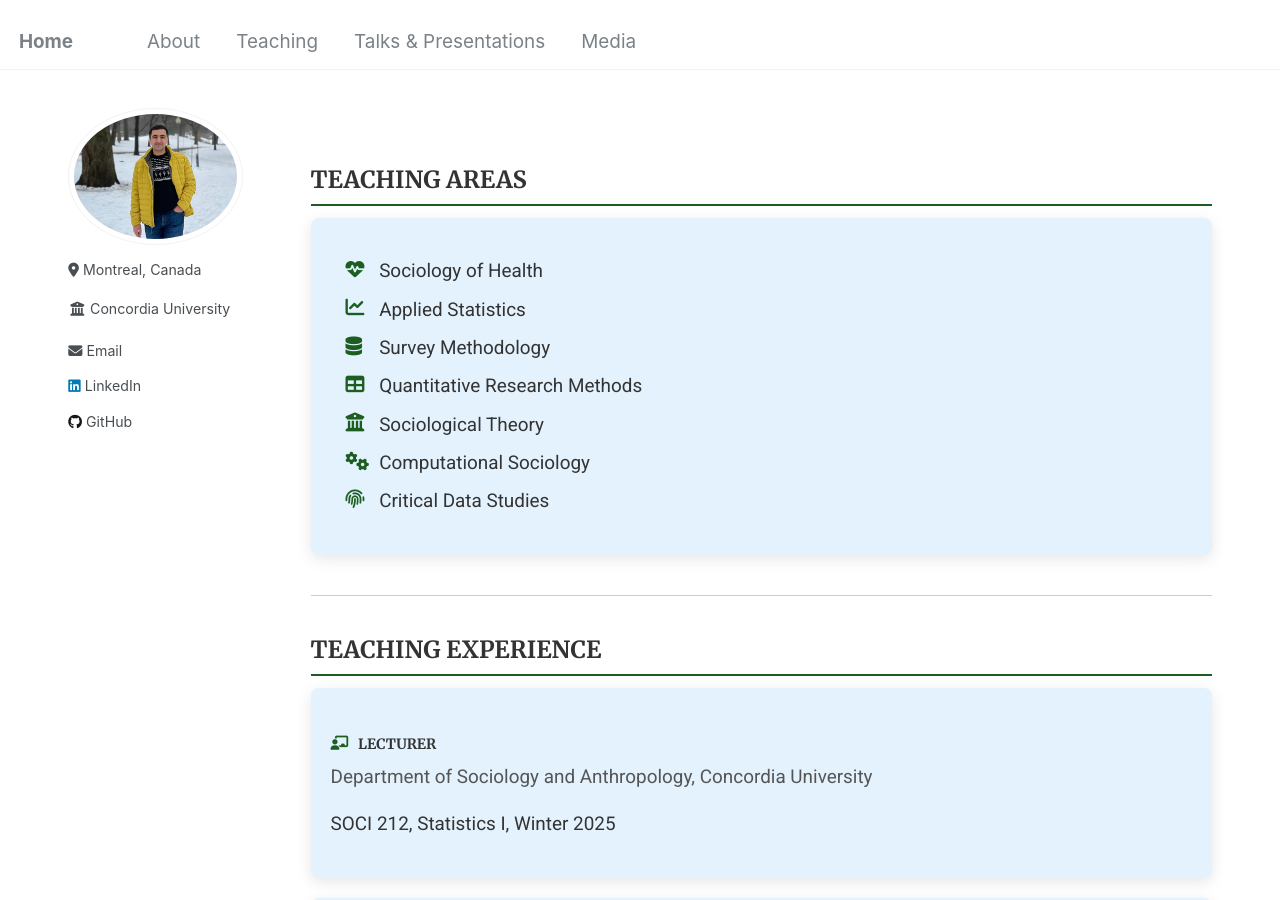
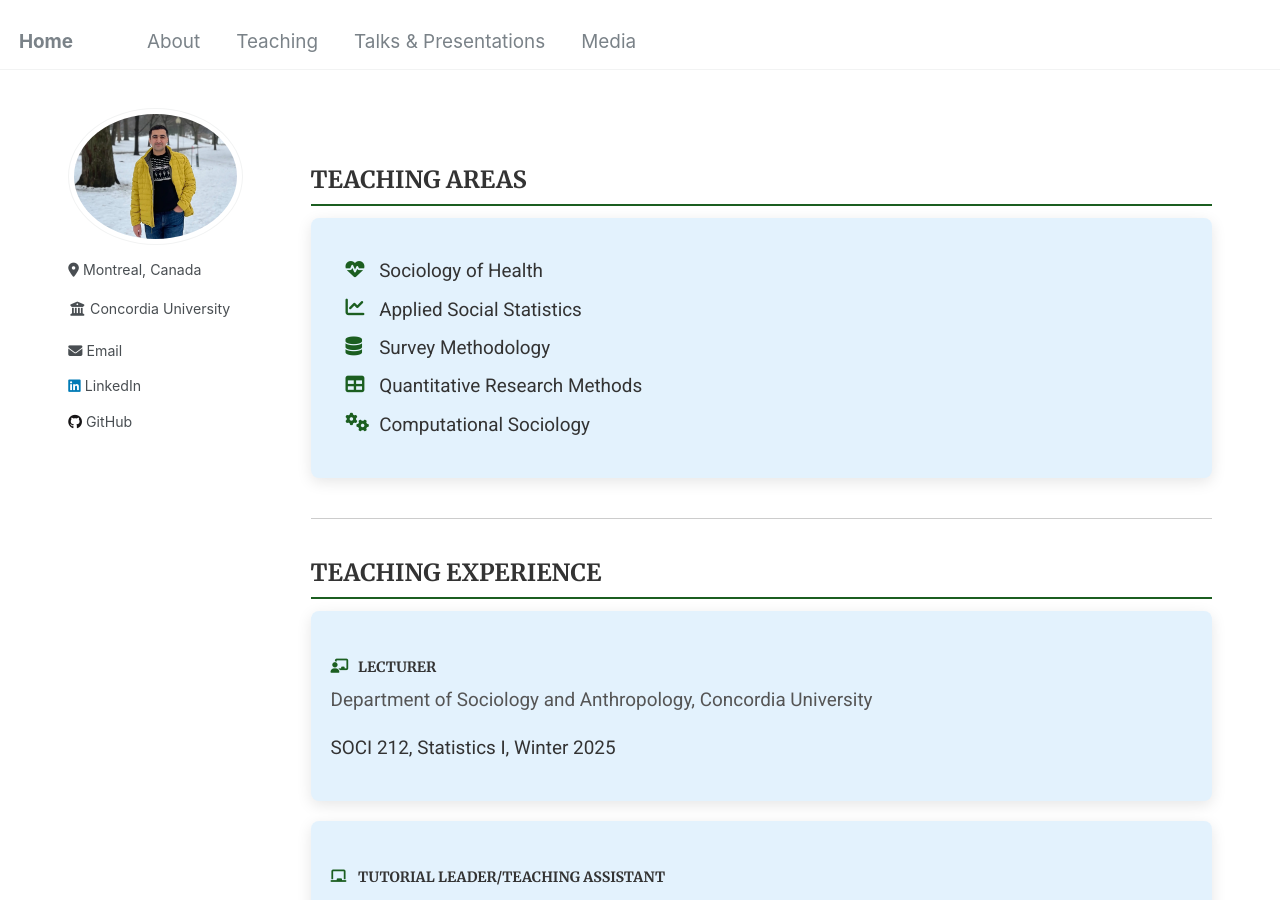
Before and after one commit to Mohsnmonji/mohsnmonji.github.io, a Jekyll site: the page built from _pages/teaching.md, in a window 1280 px wide and 900 px high. Built offline with Jekyll 4.4.1, drawn with Linux system fonts in a browser that asks for light colours.

Commit message:
Update teaching.md

```diff
--- a/_pages/teaching.md
+++ b/_pages/teaching.md
@@ -66,12 +66,10 @@ author_profile: true
   <div class="teaching-card">
     <ul class="teaching-list">
       <li><i class="fas fa-heartbeat icon"></i> Sociology of Health</li>
-      <li><i class="fas fa-chart-line icon"></i> Applied Statistics</li>
+      <li><i class="fas fa-chart-line icon"></i> Applied Social Statistics</li>
       <li><i class="fas fa-database icon"></i> Survey Methodology</li>
       <li><i class="fas fa-table icon"></i> Quantitative Research Methods</li>
-      <li><i class="fas fa-university icon"></i> Sociological Theory</li>
       <li><i class="fas fa-cogs icon"></i> Computational Sociology</li>
-      <li><i class="fas fa-fingerprint icon"></i> Critical Data Studies</li>
     </ul>
   </div>
 </div>
```
